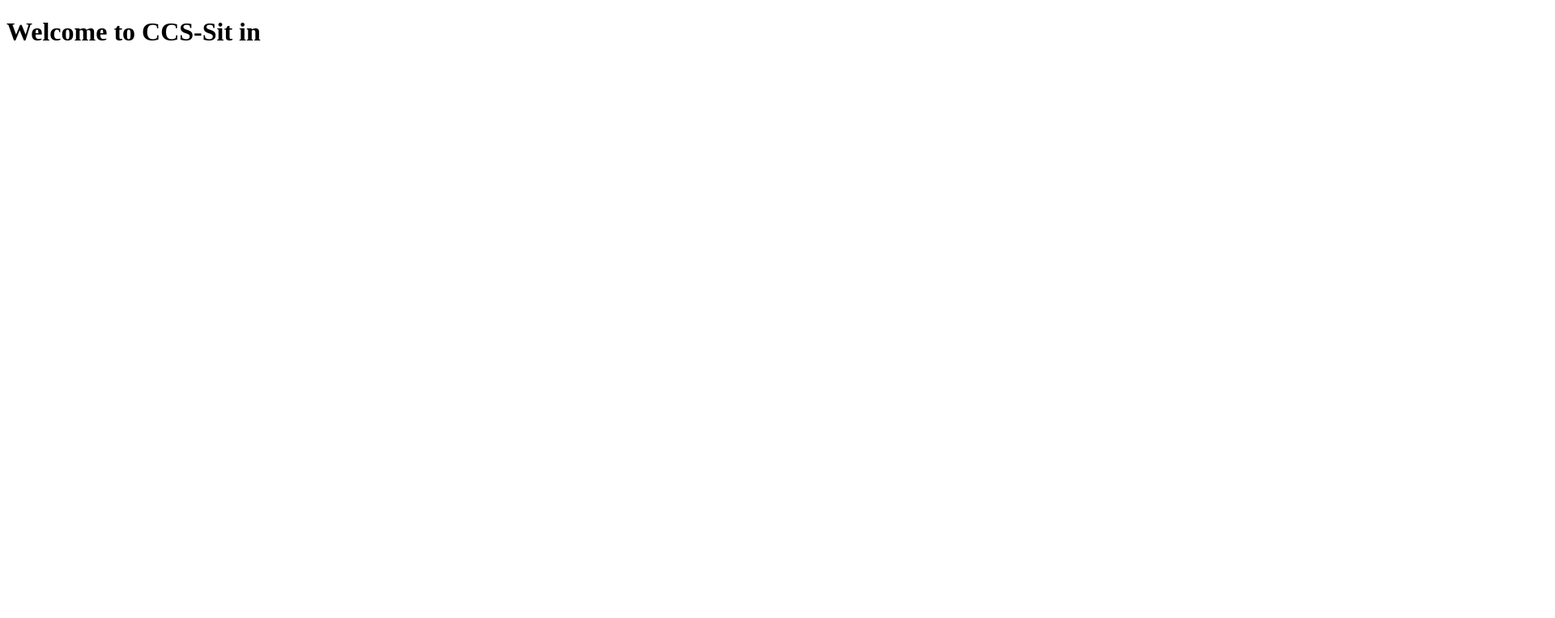
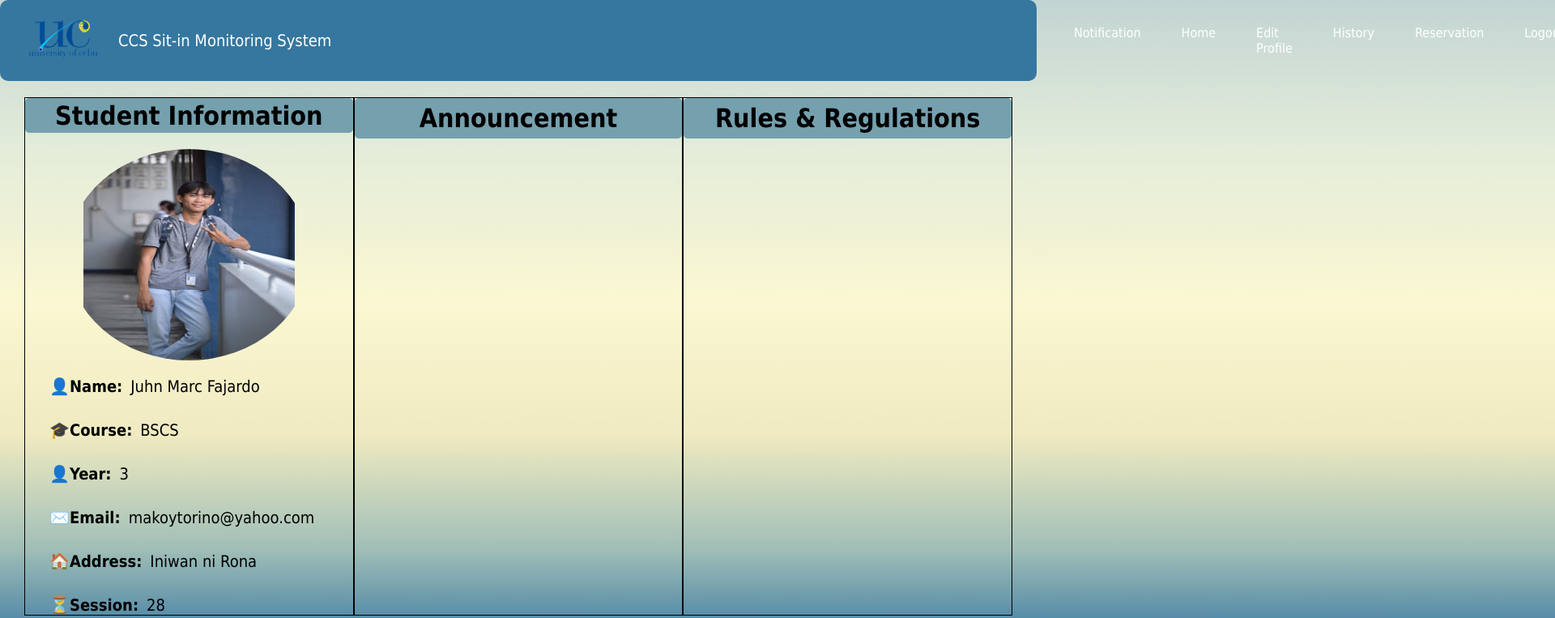
Before and after one commit to renejamesaleonar27-ops/sitin-monitoring-system, a website: page main.html in a window 1280 px wide. Shown: the top 763 px of the page at 81% size, 1920 px wide, since content can reach past the window. Drawn offline with Linux system fonts and the light colour scheme.

Commit message:
Added student dashboard

```diff
--- a/main.html
+++ b/main.html
@@ -3,9 +3,55 @@
 <head>
     <meta charset="UTF-8">
     <meta name="viewport" content="width=device-width, initial-scale=1.0">
-    <title>Profile</title>
+    <link rel="stylesheet" href="style.css">
+    <title>Sit-in Monitoring System</title>
 </head>
-<body>
-    <h1>Welcome to CCS-Sit in</h1>
-</body>
+<body style="background-image: url(images/bg.jpg);
+background-size: cover;
+background-position: 100%; height: 100vh;">
+     <nav>
+        <div class="logo">
+            <div class="logo-holder"></div>
+            <img src="images/uc.png" alt="UCLOGO"
+            height="90px"width = "90px">
+            <P class="title">CCS Sit-in Monitoring System
+        </div>
+
+
+        <div class="links">
+            <a href="">Notification</a>
+            <a href="">Home</a>
+            <a href="">Edit Profile</a>
+            <a href="">History</a>
+            <a href="">Reservation</a>
+            <a href="login.html">Logout</a>
+
+        </div>
+    </nav>
+    <div class="main2">
+        <div class="student-info">
+            <h1>Student Information</h1>
+            <div class="stud-prof">
+                    <img src="images/makoysirkol.png " alt="stud-prof">
+            </div>
+            <div class="info">
+            <p id=""><span>👤Name:</span>Juhn Marc Fajardo</p>
+            <p id=""><span>🎓Course:</span>BSCS</p>
+            <p id=""><span>👤Year:</span>3</p>
+            <p id=""><span>✉️Email:</span>makoytorino@yahoo.com</p>
+            <p id=""><span>🏠Address:</span>Iniwan ni Rona</p>
+            <p id=""><span>⏳Session:</span>28</p>
+            </div>
+        </div>
+
+        <div class="announcement">
+            <h1>Announcement</h1>
+        </div>
+
+        <div class="rules-reg">
+            <h1>Rules & Regulations</h1>
+        </div>
+    </div>
+    <script src="script.js"></script>
+    </body>
 </html>
--- a/script.js
+++ b/script.js
@@ -1,3 +1,3 @@
-function goToRegister(){
-    location.href = "registration.html";
+function goToMain(){
+    location.href = "main.html";
 }
--- a/style.css
+++ b/style.css
@@ -105,13 +105,12 @@
   color: rgb(255, 255, 255);
 }
 .main {
-  padding-top: 50px;
+  margin-top: 30px;
+  padding-left: 20px;
+  padding-right: 20px;
   display: flex;
-  /* background-color: #f9f7d1; */
-  height: 850px;
-  gap: 30px;
-  padding-left: 10px;
-  padding-right: 10px;
+  align-items: center;
+  justify-content: space-between;
 }
 .input {
   display: flex;
@@ -218,3 +217,98 @@
 .input input::placeholder {
     color: #999;
 }
+/* MAIN PAGE */
+.main2{
+  display: flex;
+  align-items: start;
+  justify-content: space-between;
+  padding-left: 30px;
+  padding-right: 30px;
+  margin-top: 20px;
+
+}
+.main2 .student-info{
+  display: flex;
+  justify-content: start;
+  align-items: center;
+  flex-direction: column;
+  font-family: tahoma;
+  border: 1px black solid;
+  width: 600px;
+  height: 80vh;
+}
+.student-info h1{
+  display: flex;
+  align-items: center;
+  justify-content: center;
+  height: 50px;
+  width: 100%;
+  background: #75a0ae;
+  border-radius: 5px;
+}
+.main2 .announcement{
+  display: flex;
+  justify-content: start;
+  align-items: start;
+  flex-direction: column;
+  font-family: tahoma;
+  border: 1px black solid;
+  width: 600px;
+  height: 80vh;
+}
+.announcement h1{
+  display: flex;
+  justify-content: center;
+  align-items: center;
+  height: 50px;
+  width: 100%;
+  background: #75a0ae;
+  border: none;
+  border-radius: 5px;
+}
+.main2 .rules-reg{
+  display: flex;
+  justify-content: start;
+  align-items: center;
+  flex-direction: column;
+  font-family: tahoma;
+  width: 500px;
+  border: 1px black solid;
+  width: 600px;
+  height: 80vh;
+}
+.rules-reg h1{
+  display: flex;
+  justify-content: center;
+  align-items: center;
+  height: 50px;
+  width: 100%;
+  background: #75a0ae;
+  border-radius: 5px;
+}
+.stud-prof{
+  margin-top: 20px;
+  display: flex;
+  justify-content: center;
+  height: 300px;
+  width: 300px;
+  overflow: hidden;
+  border-radius: 100%;
+}
+.student-info p{
+  margin-top: 20px;
+  font-family: tahoma;
+  font-size: 20px;
+
+}
+.info{
+  width: 100%;
+  padding-left: 30px;
+  display: flex;
+  flex-direction: column;
+  gap: 10px;
+}
+.info span{
+  margin-right: 10px;
+  font-weight: bold;
+}
```
Also changed, not shown: index.html (+1 -1 lines), images/makoysirkol.png (added), 1 other file.
